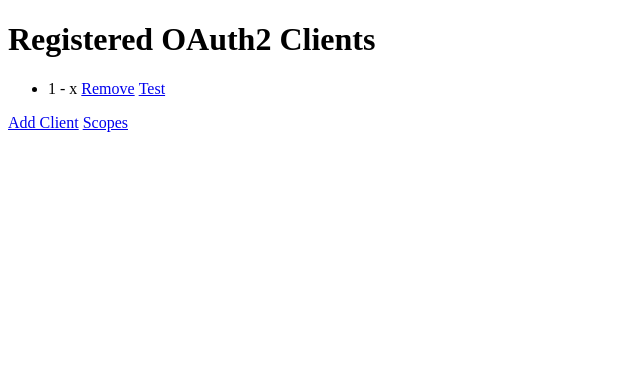
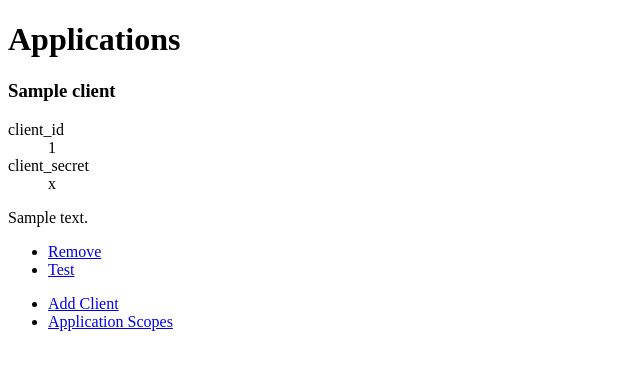
Before and after one commit to leifj/django-oauth2-lite, a Django app: template django_oauth2_lite/templates/django_oauth2_lite/clients.html in a window 1280 px wide. Shown: the top 370 px of the page, without its empty margins (0-640 px from the left). Run offline with Django 3.2, Linux system fonts and the light colour scheme; the template is opened without the code that fills it: most values are stand-ins (such as "Sample title", 1, 10 or a date in 2020).

Commit message:
add markup to default templates to make them easier to include in applications

```diff
--- a/django_oauth2_lite/templates/django_oauth2_lite/base.html
+++ b/django_oauth2_lite/templates/django_oauth2_lite/base.html
@@ -2,6 +2,7 @@
 <html xmlns="http://www.w3.org/1999/xhtml" xml:lang="en-US">
 <head>
 <title>{% block title %}{% endblock %}</title>
+{% block head %}{% endblock %}
 </head>
 <body>
 {% block body %}{% endblock %}
--- a/django_oauth2_lite/templates/django_oauth2_lite/clients.html
+++ b/django_oauth2_lite/templates/django_oauth2_lite/clients.html
@@ -1,11 +1,31 @@
 {% extends "django_oauth2_lite/base.html" %}
 {% block title %}Clients{% endblock %}
 {% block body %}
-<h1>Registered OAuth2 Clients</h1>
-<ul>
+<h1>Applications</h1>
+<div class="oauth2-clients">
 {% for client in client_list %}
-<li>{{client.client_id}} - {{client.client_secret}} <a href="client/{{client.id}}/remove">Remove</a>&nbsp;<a href="authorize?state=xxx&client_id={{client.client_id}}&scope=http://localhost/scope/test">Test</a></li>
+   <div class="oauth2-client">
+      <h3 class="listheader oauth2-client-name">{{client.name}}</h3>
+      <div>
+      	<dl>
+      		<dt>client_id</dt>
+      		<dd>{{client.client_id}}</dd>
+      		<dt>client_secret</dt>
+      		<dd>{{client_secret}}</dd>
+      	</dl>
+      	{% if client.description %}
+      	<p>{{client.description}}</p>
+      	{% endif %}
+      	<ul class="buttons">
+      		<li class="button"><a href="client/{{client.id}}/remove">Remove</a></li>
+      		<li class="button"><a href="authorize?state=xxx&client_id={{client.client_id}}&scope=http://localhost/scope/test">Test</a></li>
+      	</ul>
+      </div>
+  </div>
 {% endfor %}
+</div>
+<ul class="buttons">
+	<li class="button"><a href="client/add">Add Client</a></li>
+	<li class="button"><a href="scopes">Application Scopes</a></li>
 </ul>
-<a href="client/add">Add Client</a>&nbsp;<a href="scopes">Scopes</a>
 {% endblock %}
--- a/django_oauth2_lite/templates/django_oauth2_lite/scopes.html
+++ b/django_oauth2_lite/templates/django_oauth2_lite/scopes.html
@@ -6,7 +6,7 @@
 <div class="scopes">
 {% for scope in scope_list %}
 	<div class="scope">
-		<h3 class="scope-title">{{scope.name}}</h3>
+		<h3 class="listheader scope-title">{{scope.name}}</h3>
 		<div class="scope-body">
 			{% if scope.description %}
 			<p>{{scope.description}}</p>
```
Also changed, not shown: django_oauth2_lite/views.py (+13 -7 lines).
